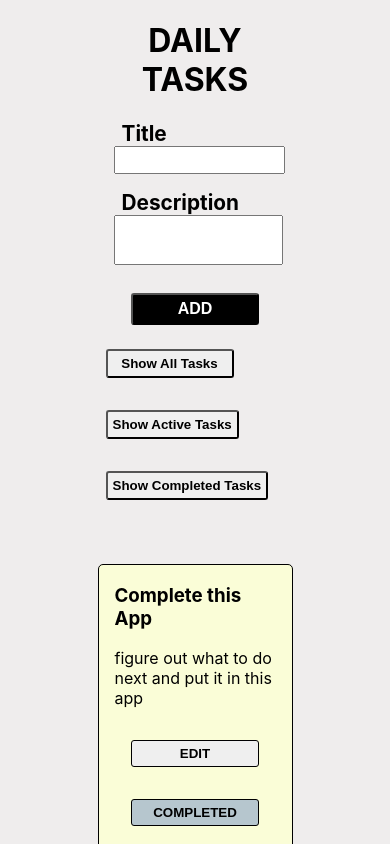
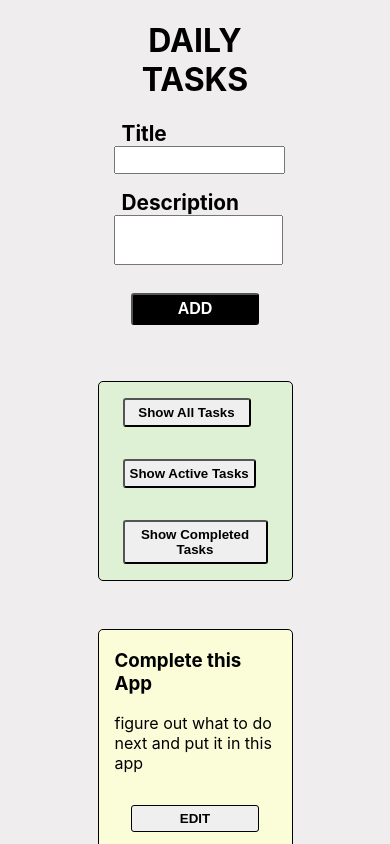
Before and after one commit to Tasups/Daily-Todo, a React (Create React App) app: page / in a window 390 px wide. Shown: the top 844 px of the page. Built offline with nearby package versions, Linux system fonts and the light colour scheme.

Commit message:
functionality and base styling done consider responsiveness/media query changes

```diff
--- /dev/null
+++ b/src/TodoList.css
@@ -0,0 +1,9 @@
+.filter-btn {
+  text-align: left;
+  background-color: #DEF1D4;
+  max-width: 30rem;
+  border: black solid 1px;
+  border-radius: 5px;
+  margin: 3rem auto;
+  padding: 0 1rem;
+}
--- a/src/TodoList.js
+++ b/src/TodoList.js
@@ -2,6 +2,8 @@ import React, { useState } from 'react';
 
 import Todo from './Todo.js';
 import FilterButton from './FilterButton.js';
+
+import './TodoList.css';
 
 import FILTER_MAP from './filter_data.js';
 
@@ -37,29 +39,11 @@ const TodoList = ({ tasks, toggleTaskCompleted, deleteTask, editTask }) => {
 
   return (
     <React.Fragment>
+      <div className="filter-btn">
+        {filterList}
+      </div>
 
-    {filterList}
-    {taskList}
-
-
-
-    {/*
-      {
-        tasks.map((task) => {
-        return(
-          <Todo
-            id={task.id}
-            task={task}
-            key={task.key}
-            completed={task.completed}
-            toggleTaskCompleted={toggleTaskCompleted}
-            deleteTask={deleteTask}
-            editTask={editTask}
-          />
-        )
-        })
-      }
-      */}
+      {taskList}
 
     </React.Fragment>
   )
```
Also changed, not shown: src/App.js (+0 -28 lines).
